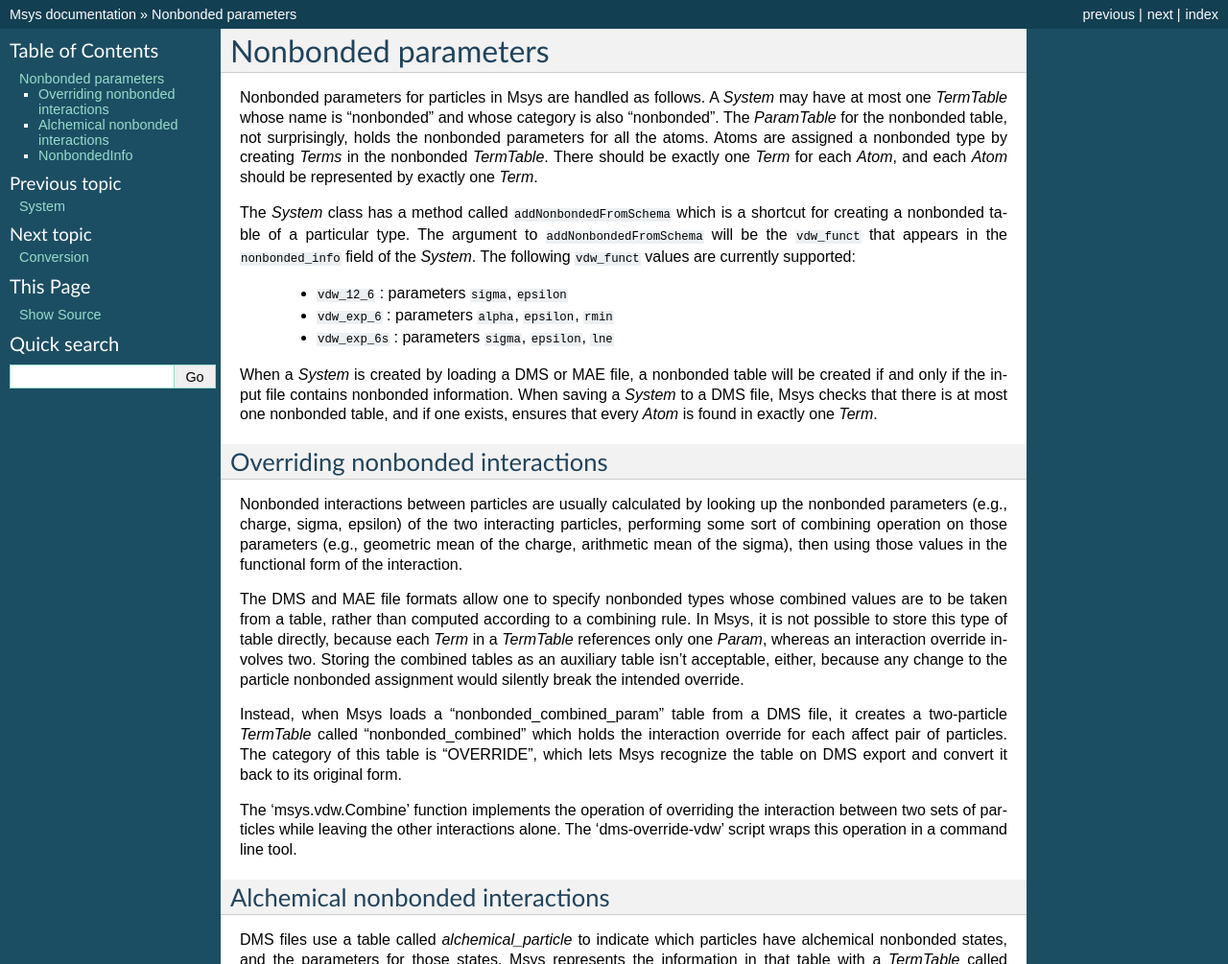
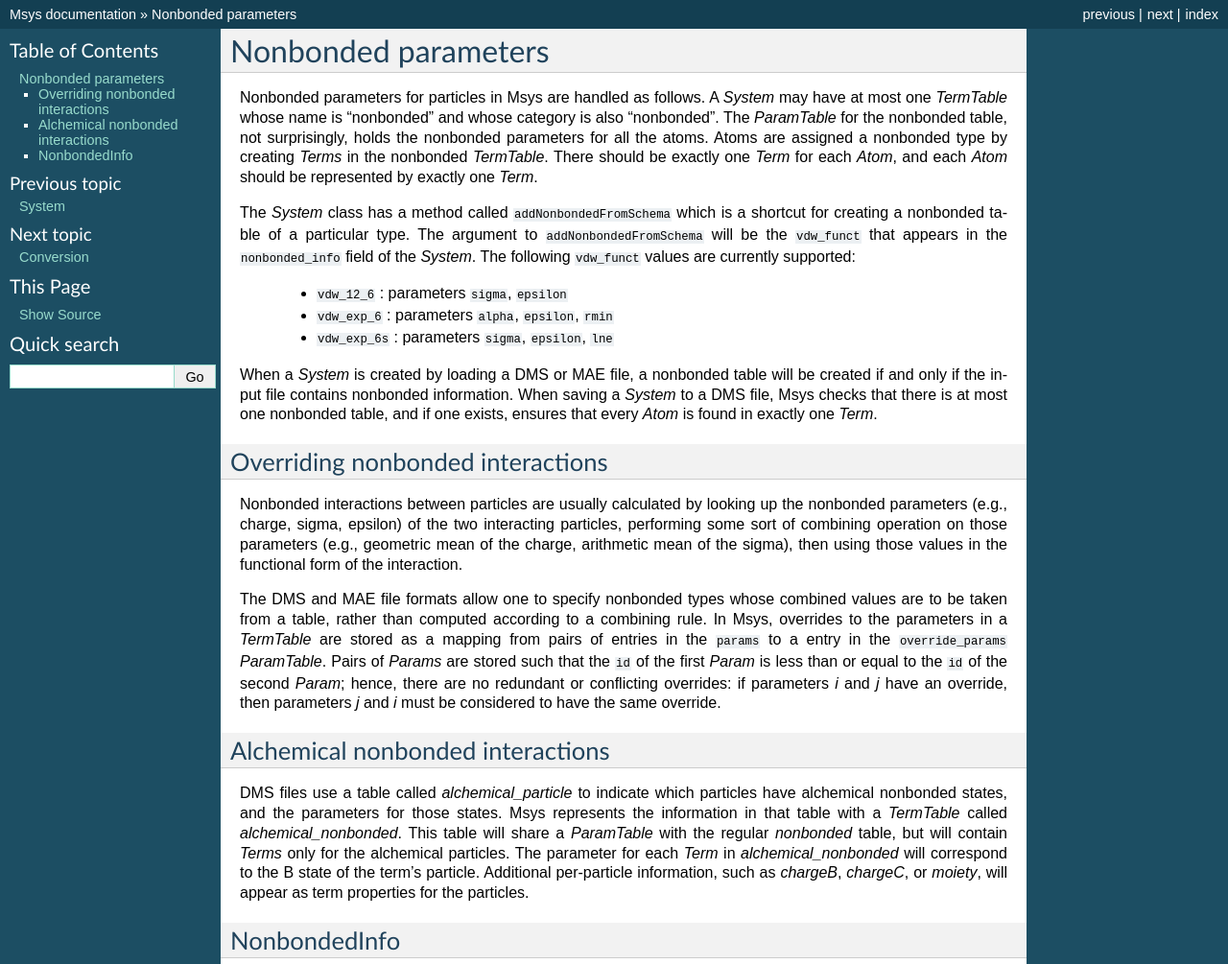
Before and after one commit to DEShawResearch/msys, a Sphinx documentation site: the page built from doc/source/nonbonded.rst, in a window 1280 px wide, cut to the strip 0-1005 px from the top of the page. Shown: the whole strip at 96% size. Built offline with Sphinx 7.4.7, drawn with Linux system fonts in a browser that asks for light colours; the version number could not be read and is left out.

Commit message:
docs.
[git-p4: depot-paths = "//depot/desrad/main/sw/libs/msys/": change = 137645]

```diff
--- a/doc/source/nonbonded.rst
+++ b/doc/source/nonbonded.rst
@@ -41,23 +41,15 @@ interaction.
 
 The DMS and MAE file formats allow one to specify nonbonded types whose
 combined values are to be taken from a table, rather than computed
-according to a combining rule.  In Msys, it is not possible to store
-this type of table directly, because each `Term` in a `TermTable`
-references only one `Param`, whereas an interaction override involves two.
-Storing the combined tables as an auxiliary table isn't acceptable,
-either, because any change to the particle nonbonded assignment would
-silently break the intended override.
+according to a combining rule.  In Msys, overrides to the parameters
+in a `TermTable` are stored as a mapping from pairs of entries in the
+``params`` to a entry in the ``override_params`` `ParamTable`.  Pairs
+of `Params` are stored such that the ``id`` of the first `Param` is
+less than or equal to the ``id`` of the second `Param`; hence, there
+are no redundant or conflicting overrides: if parameters *i* and *j*
+have an override, then parameters *j* and *i* must be considered to
+have the same override.
 
-Instead, when Msys loads a "nonbonded_combined_param" table from a DMS
-file, it creates a two-particle `TermTable` called "nonbonded_combined"
-which holds the interaction override for each affect pair of particles.
-The category of this table is "OVERRIDE", which lets Msys recognize
-the table on DMS export and convert it back to its original form.
-
-The 'msys.vdw.Combine' function implements the operation of overriding
-the interaction between two sets of particles while leaving the other
-interactions alone.  The 'dms-override-vdw' script wraps this operation
-in a command line tool.
 
 Alchemical nonbonded interactions
 =================================
```
